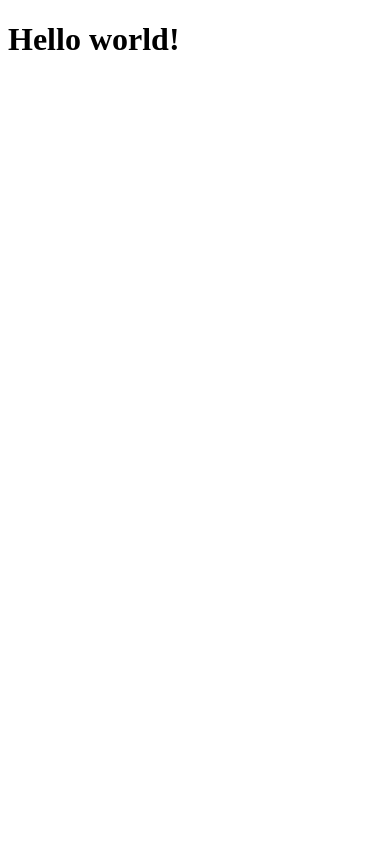
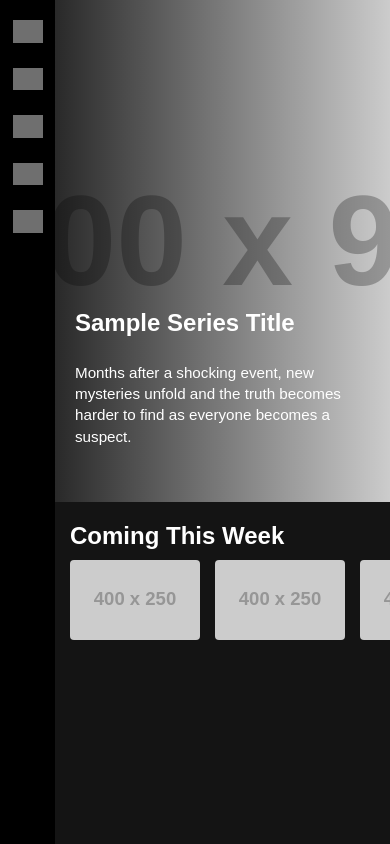
Before and after one commit to aberouch/tapotona, a plain HTML site: page index.html in a window 390 px wide. Drawn offline with Linux system fonts and the light colour scheme; grey boxes are pictures that could not be loaded; placeholder pictures from the web are drawn by us.

Commit message:
Make site fully responsive

```diff
--- a/index.html
+++ b/index.html
@@ -1,13 +1,195 @@
 <!DOCTYPE html>
-<html>
+<html lang="en">
 
 <head>
     <meta charset="UTF-8">
-    <title>My Website</title>
+    <meta name="viewport" content="width=device-width, initial-scale=1.0">
+    <title>Netflix Menu Style</title>
+    <style>
+        body {
+            margin: 0;
+            background-color: #141414;
+            font-family: Arial, sans-serif;
+            color: #fff;
+        }
+
+        /* Sidebar */
+        .sidebar {
+            position: fixed;
+            top: 0;
+            left: 0;
+            width: 70px;
+            height: 100vh;
+            background-color: #000;
+            display: flex;
+            flex-direction: column;
+            align-items: center;
+            padding-top: 20px;
+            gap: 25px;
+        }
+
+        .sidebar img.icon {
+            width: 30px;
+            opacity: 0.7;
+            cursor: pointer;
+        }
+
+        .sidebar img.icon:hover {
+            opacity: 1;
+        }
+
+        /* Hero section */
+        .hero {
+            margin-left: 70px;
+            height: 60vh;
+            background: linear-gradient(to right, rgba(0, 0, 0, 0.8), transparent),
+                url('https://via.placeholder.com/1600x900') center/cover no-repeat;
+            padding: 60px;
+            display: flex;
+            flex-direction: column;
+            justify-content: flex-end;
+        }
+
+        .hero h1 {
+            font-size: 3rem;
+            margin: 0 0 10px;
+        }
+
+        .hero p {
+            width: 50%;
+            font-size: 1.2rem;
+            line-height: 1.4;
+            max-width: 600px;
+        }
+
+        /* Row section */
+        .row {
+            margin-left: 90px;
+            margin-top: 20px;
+        }
+
+        .row h2 {
+            margin-bottom: 10px;
+        }
+
+        .thumbnails {
+            display: flex;
+            gap: 15px;
+            overflow-x: auto;
+            padding-bottom: 12px;
+        }
+
+        .thumbnail {
+            width: 220px;
+            height: 130px;
+            background-color: #333;
+            background-size: cover;
+            background-position: center;
+            border-radius: 4px;
+            cursor: pointer;
+            flex-shrink: 0;
+            transition: transform 0.2s;
+        }
+
+        .thumbnail:hover {
+            transform: scale(1.1);
+        }
+
+        /* Responsive Styles */
+        @media (max-width: 900px) {
+            .hero h1 {
+                font-size: 2.2rem;
+            }
+
+            .hero p {
+                width: 80%;
+                font-size: 1rem;
+            }
+
+            .thumbnail {
+                width: 180px;
+                height: 110px;
+            }
+        }
+
+        @media (max-width: 600px) {
+            .sidebar {
+                width: 55px;
+            }
+
+            .hero {
+                margin-left: 55px;
+                padding: 40px 20px;
+            }
+
+            .hero h1 {
+                font-size: 1.8rem;
+            }
+
+            .hero p {
+                width: 95%;
+                font-size: 0.95rem;
+            }
+
+            .row {
+                margin-left: 70px;
+            }
+
+            .thumbnail {
+                width: 150px;
+                height: 90px;
+            }
+        }
+
+        @media (max-width: 450px) {
+            .hero {
+                height: 50vh;
+            }
+
+            .hero h1 {
+                font-size: 1.5rem;
+            }
+
+            .thumbnail {
+                width: 130px;
+                height: 80px;
+            }
+        }
+    </style>
 </head>
 
 <body>
-    <h1>Hello world!</h1>
+
+    <div class="sidebar">
+        <img class="icon" src="https://img.icons8.com/ios-glyphs/30/home.png" />
+        <img class="icon" src="https://img.icons8.com/ios-glyphs/30/search--v1.png" />
+        <img class="icon" src="https://img.icons8.com/ios-glyphs/30/clapperboard.png" />
+        <img class="icon" src="https://img.icons8.com/ios-glyphs/30/like--v1.png" />
+        <img class="icon" src="https://img.icons8.com/ios-glyphs/30/settings.png" />
+    </div>
+
+    <div class="hero">
+        <h1>Sample Series Title</h1>
+        <p>Months after a shocking event, new mysteries unfold and the truth becomes harder to find as everyone becomes
+            a suspect.</p>
+    </div>
+
+    <div class="row">
+        <h2>Coming This Week</h2>
+        <div class="thumbnails">
+            <div class="thumbnail" style="background-image:url('https://via.placeholder.com/400x250?text=Movie+1');">
+            </div>
+            <div class="thumbnail" style="background-image:url('https://via.placeholder.com/400x250?text=Movie+2');">
+            </div>
+            <div class="thumbnail" style="background-image:url('https://via.placeholder.com/400x250?text=Movie+3');">
+            </div>
+            <div class="thumbnail" style="background-image:url('https://via.placeholder.com/400x250?text=Movie+4');">
+            </div>
+            <div class="thumbnail" style="background-image:url('https://via.placeholder.com/400x250?text=Movie+5');">
+            </div>
+        </div>
+    </div>
+
 </body>
 
 </html>
```
